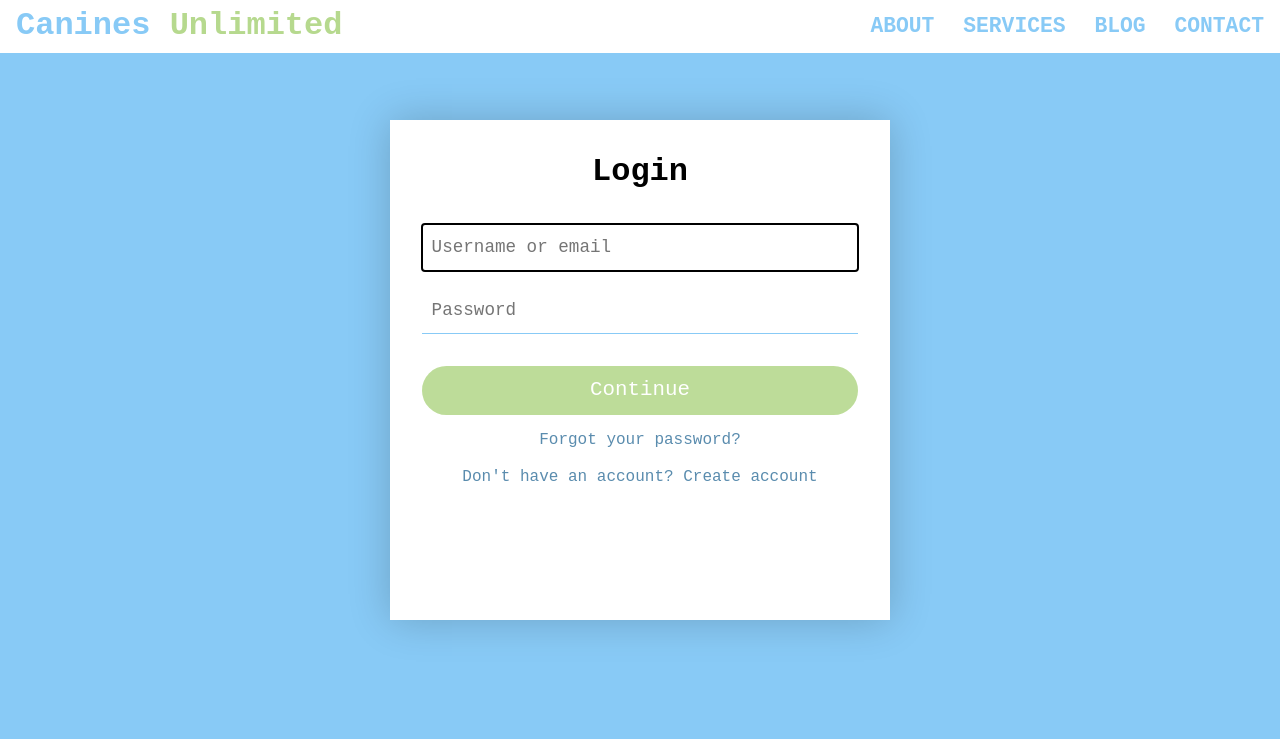
After one commit to Laymacompanioni/CaninesUnlimited, a PHP site: page /login.html in a window 1280 px wide. The commit adds this page. Shown: the top 739 px of the page. Run offline with PHP 8.4, Linux system fonts and the light colour scheme.

Commit message:
login and create account added
toggle works

```diff
--- a/css/style.css
+++ b/css/style.css
@@ -429,6 +429,9 @@ margin: 1.2rem 0;
 }
 
 /* login & Account page */
+a.form__link {
+    color: green;
+}
 #formPage{
     background-color: #88CAF6;
 }
@@ -437,10 +440,91 @@ margin: 1.2rem 0;
     min-height: 0;
 }
 .login-container {
-    width: 400px;
-    max-width: 400px;
-    margin: 1rem;
+    width: 500px;
+    height: 500px;
+    max-width: 500px;
+    max-height: 500px;
+    margin: 1rem auto;
     padding: 2rem;
     box-shadow: 0 0 40px rgba(0, 0, 0, 0.2);
     background: #ffffff;
 }
+.form__title{
+    text-align: center;
+    margin-bottom: 2rem;
+}
+.form--hidden{
+    display: none;
+}
+form#login > *:first-child{
+    margin-top: 0;
+}
+form#login > *:last-child{
+    margin-bottom: 0;
+}
+.form__message{
+    text-align: center;
+    margin-bottom: 1rem;
+}
+.form__message--success{
+    color: #84bf42;
+}
+.form__message--error{
+    color: red;
+}
+.form__input-group{
+    margin-bottom: 1rem;
+}
+.form__input{
+    display: block;
+    width: 100%;
+    font-size: 1.1rem;
+    margin: 0.2rem 0;
+    padding: 0.8rem 0.6rem;
+    border: none;
+    border-bottom: 1.5px solid #88CAF6;
+    outline: 0px;
+}
+.form__input:focus{
+    background: #ffffff;
+    outline: auto;
+}
+.form__input--error{
+    color: red;
+    border-color: red;
+}
+.form__input-error-message{
+    color: red;
+    margin-top: 1rem;
+}
+/*form buttons and Links*/
+.form__button{
+    margin: 1rem 0;
+    border: none;
+    font-size: 1.3rem;
+    color: #fff;
+    background: #B6D98E;
+    opacity: 0.9;
+    padding: 0.8rem 3.4rem;
+    border-radius: 2rem;
+    transition: var(--transition);
+    cursor: pointer;
+    width: 100%;
+}
+.form__button:hover{
+    background: #839c66;
+    color: #fff;
+}
+.form__button:active{
+    transform: scale(0.98);
+}
+.form__text{
+    text-align: center;
+}
+a.form__link{
+    color: #5A8CAE;
+    cursor: pointer;
+}
+a.form__link:hover{
+    text-decoration: underline;
+}
--- /dev/null
+++ b/js/account.js
@@ -0,0 +1,16 @@
+document.addEventListener("DOMContentLoaded", () => {
+    const loginForm = document.querySelector("#login");
+    const createAccountForm = document.querySelector("#createAccount");
+
+    document.querySelector("#linkCreateAccount").addEventListener("click", e => {
+        e.preventDefault();
+        loginForm.classList.add("form--hidden");
+        createAccountForm.classList.remove("form--hidden");
+    });
+
+    document.querySelector("#linkLogin").addEventListener("click", e => {
+        e.preventDefault();
+        loginForm.classList.remove("form--hidden");
+        createAccountForm.classList.add("form--hidden");
+    });
+});
--- a/js/script.js
+++ b/js/script.js
@@ -1,6 +1,5 @@
 $(document).ready(function(){
     // wow initiation
-
 
     $('#navbar-toggle').click(function(){
         $('.navbar-collapse').slideToggle(400);
@@ -15,5 +14,4 @@ $(document).ready(function(){
             $('.navbar').removeClass('cng-navbar');
         }
     });
-
 });
--- /dev/null
+++ b/login.html
@@ -0,0 +1,101 @@
+<!DOCTYPE html>
+<html lang="en">
+<head>
+    <meta charset="UTF-8">
+    <meta http-equiv="X-UA-Compatible" content="IE=edge">
+    <meta name="viewport" content="width=device-width, initial-scale=1.0">
+    <title>Login/Create Accounts</title>
+    <link rel="stylesheet" href="css/style.css">
+    <link rel="stylesheet" href="resources/normalize.css">
+</head>
+<body id="formPage">
+
+<!-- header -->
+<header class="header-2">
+    <nav class="navbar">
+        <div class="container">
+
+            <div class="logo-brand-toggle">
+                <a href="index.html" class="navbar-brand">
+                    Canines <span>Unlimited</span>
+                    </a>
+                    <button type="button" class="navbar-toggle" id="navbar-toggle">
+                        <img class="menu-bttn" src="/assets/menu.png">
+                    </button>
+            </div>
+            <div class = "navbar-collapse">
+                <ul class="navbar-nav">
+                    <li class="nav-item">
+                        <a href="#about" class="nav-link">About</a>
+                    </li>
+                    <li class="nav-item">
+                        <a href="#services" class="nav-link">Services</a>
+                    </li>
+                    <li class="nav-item">
+                        <a href="#blog" class="nav-link">Blog</a>
+                    </li>
+                    <li class="nav-item">
+                        <a href="#contact" class="nav-link">Contact</a>
+                    </li>
+                </ul>
+            </div>
+            </nav>
+
+</header>
+<!-- login Form -->
+
+<section class="login">
+    <div class="login-container">
+        <form class="form" id="login">
+            <h1 class="form__title">Login</h1>
+            <div class="form__message form__message--error"></div>
+            <div class="form__input-group">
+                <input type="text" class="form__input" autofocus placeholder="Username or email">
+                <div class="form__input-error-message"></div>
+            </div>
+            <div class="form__input-group">
+                <input type="password" class="form__input " autofocus placeholder="Password">
+                <div class="form__input-error-message"></div>
+            </div>
+            <button class="form__button" type="submit">Continue</button>
+            <p class="form__text">
+                <a href="#" class="form__link">Forgot your password?</a>
+            </p>
+            <br>
+            <p class="form__text">
+                <a class="form__link" href="./" id="linkCreateAccount">Don't have an account? Create account</a>
+            </p>
+        </form>
+        <!--Create Account -->
+        <form class="form  form--hidden" id="createAccount">
+            <h1 class="form__title">Create Account</h1>
+            <div class="form__message form__message--error"></div>
+            <div class="form__input-group">
+                <input type="text" class="form__input" autofocus placeholder="Username">
+                <div class="form__input-error-message"></div>
+            </div>
+            <div class="form__input-group">
+                <input type="text" class="form__input" autofocus placeholder="Email">
+                <div class="form__input-error-message"></div>
+            </div>
+            <div class="form__input-group">
+                <input type="password" class="form__input " autofocus placeholder="Password">
+                <div class="form__input-error-message"></div>
+            </div>
+            <div class="form__input-group">
+                <input type="password" class="form__input " autofocus placeholder="Confirm Password">
+                <div class="form__input-error-message"></div>
+            </div>
+            <button class="form__button" type="submit">Continue</button>
+            <br>
+            <p class="form__text">
+                <a class="form__link" href="./" id="linkLogin">Already have an account? Sign In</a>
+            </p>
+        </form>
+    </div>
+</section>
+<script src="resources/jquery-3.6.0.js"></script>
+<!-- custom js -->
+<script src="js/account.js"></script>
+</body>
+</html>
```
Also changed, not shown: login.html.html (deleted, +0 -96 lines).
